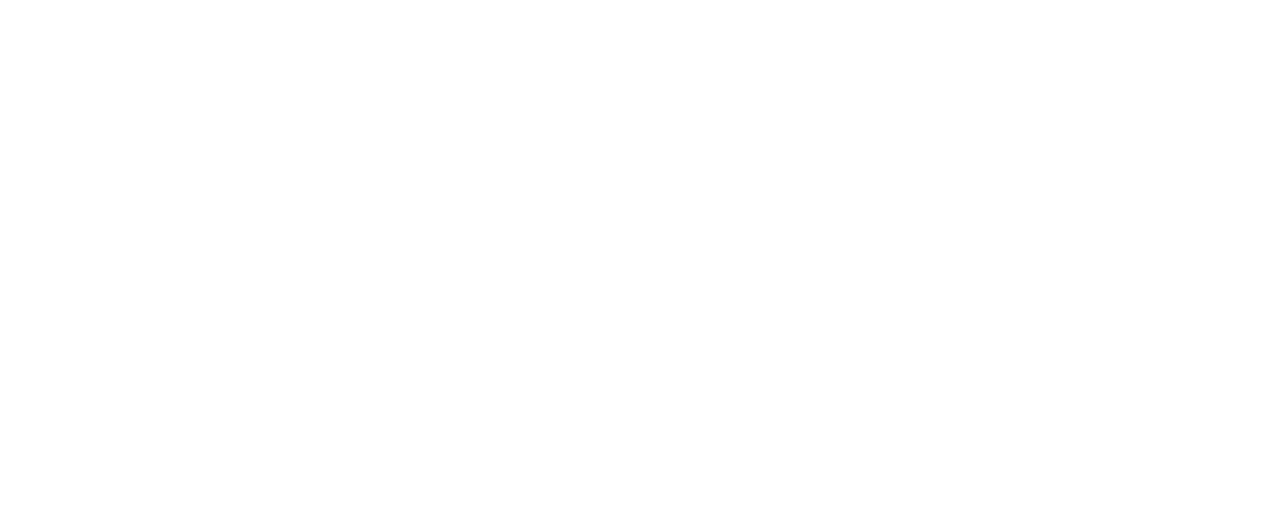
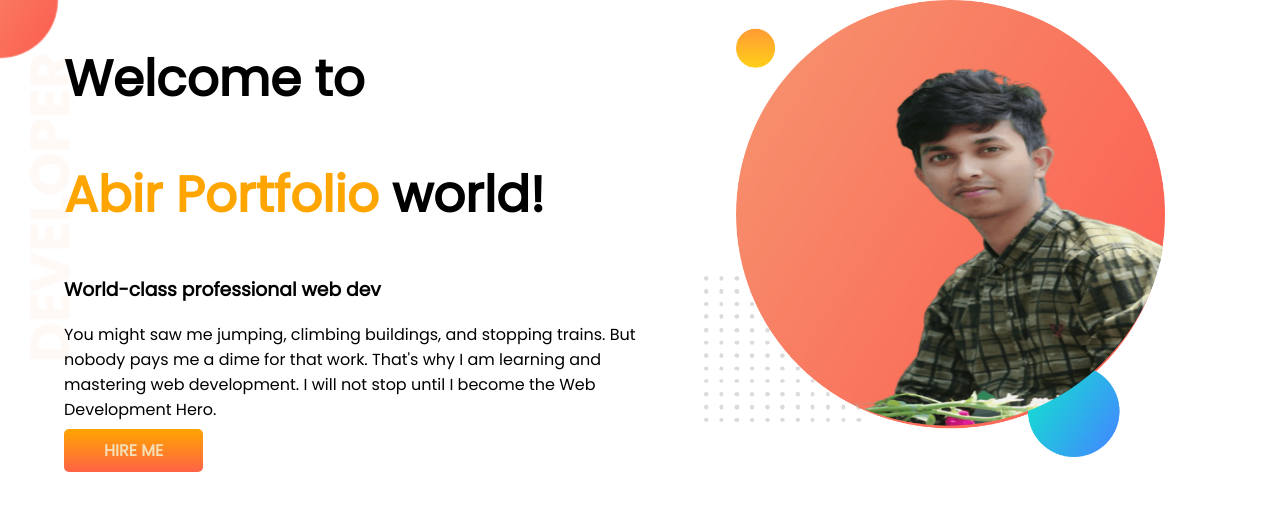
Before and after one commit to abir125/my-portfolio, a plain HTML site: page index.html in a window 1280 px wide. Drawn offline with Linux system fonts and the light colour scheme.

Commit message:
top-banner added

```diff
--- a/index.html
+++ b/index.html
@@ -1,13 +1,35 @@
 <!DOCTYPE html>
 <html lang="en">
+
 <head>
     <meta charset="UTF-8">
     <meta http-equiv="X-UA-Compatible" content="IE=edge">
     <meta name="viewport" content="width=device-width, initial-scale=1.0">
     <title>Abir Portfolio</title>
+    <link rel="preconnect" href="https://fonts.googleapis.com">
+    <link rel="preconnect" href="https://fonts.gstatic.com" crossorigin>
+    <link href="https://fonts.googleapis.com/css2?family=Poppins&display=swap" rel="stylesheet">
     <link rel="stylesheet" href="style.css">
 </head>
+
 <body>
+    <section class="top-banner">
+        <div class="half-width">
+            <h1>Welcome to</h1>
+            <h1><span class="orange-color">Abir Portfolio</span> world!</h1>
+            <h3>World-class professional web dev</h3>
+            <p>You might saw me jumping, climbing buildings, and stopping trains. But nobody pays me a dime for that
+                work.
+                That's why I am learning and mastering web development. I will not stop until I become the Web
+                Development
+                Hero.</p>
+            <a class="link-button" href="https://www.facebook.com/profile.php?id=100009425057802">HIRE
+                ME</a>
+        </div>
+        <div class="half-width">
+            <img src="images/abir1.png" alt="">
+        </div>
+    </section>
+</body>
 
-</body>
 </html>
--- a/style.css
+++ b/style.css
@@ -0,0 +1,32 @@
+body{
+    font-family: 'Poppins', sans-serif;
+    margin: 0;
+}
+h1{
+    font-size: 50px;
+}
+.orange-color{
+    color: orange;
+}
+section{
+    display: flex;
+}
+.half-width{
+    width: 50%;
+    padding-left: 5%;
+}
+.half-width img{
+    width: 80%;
+}
+.link-button{
+    text-decoration: none;
+    background-image: linear-gradient(orange, tomato);
+    padding: 10px 40px;
+    color: wheat;
+    font-weight: 700;
+    border-radius: 5px;
+}
+.top-banner{
+    background-image: url(images/top-banner.png);
+    background-repeat: no-repeat;
+}
```
Also changed, not shown: images/abir1.png (added), images/abir2.png (added), images/dream-bg.png (added), images/exp-bg.png (added), images/top-banner.png (added).
